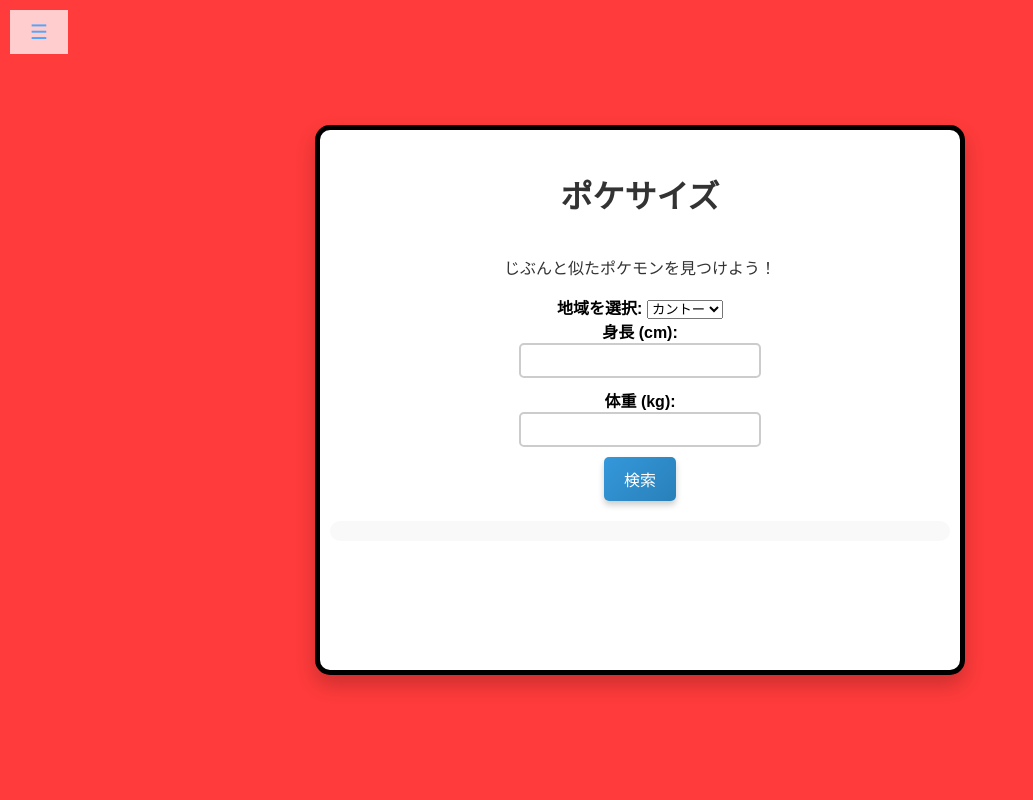
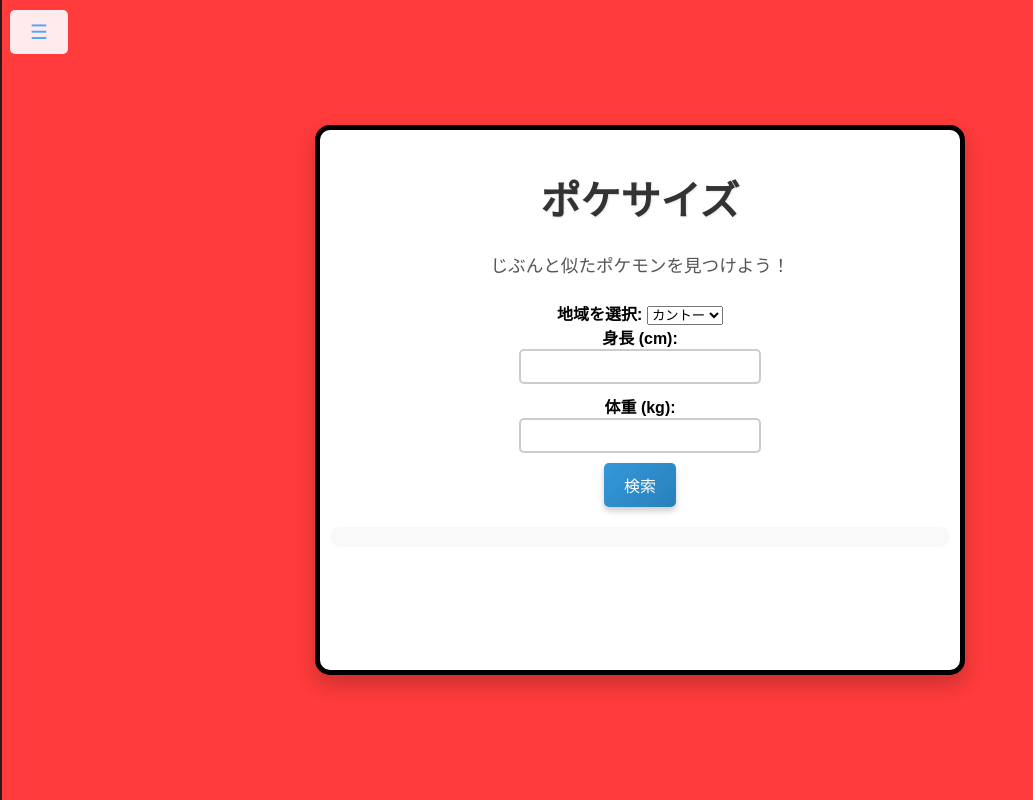
Before and after one commit to eri-kawabata/pokesize, a plain HTML site: page index.html in a window 1280 px wide. Shown: the whole page, without its empty margins (0-1033 px from the left). Drawn offline with Linux system fonts and the light colour scheme.

Commit message:
タイトル変更

```diff
--- a/css/style.css
+++ b/css/style.css
@@ -2,51 +2,37 @@
 .menu-btn {
     font-size: 20px;
     padding: 10px 20px;
-    background-color: #ffffffbe;
+    background-color: rgba(255, 255, 255, 0.9);
     color: rgb(80, 165, 255);
     border: none;
     cursor: pointer;
-    /* マウスを乗せると指の形になる */
     position: fixed;
-    /* ボタンを画面上の決まった位置に固定 */
     top: 10px;
-    /* 画面上から10pxの位置に配置 */
     left: 10px;
-    /* 画面左から10pxの位置に配置 */
     z-index: 1000;
-    /* レイヤーの順番を最前面に */
+    border-radius: 5px;
+    transition: background-color 0.3s ease, color 0.3s ease;
 }
 
-/* メニューボタンのホバー時のスタイル */
 .menu-btn:hover {
-    background-color: #fffefe;
-    /* 背景色をグレーに変更 */
-    color: rgb(255, 155, 155);
-    /* テキスト色は変更せずそのまま */
+    background-color: #ffffff;
+    color: rgb(255, 80, 80);
 }
 
-/* サイドメニューのスタイル */
+/* サイドメニュー */
 .side-menu {
     position: fixed;
-    /* サイドメニューの位置を画面に固定 */
     left: -230px;
-    /* 初期状態で画面の外に隠れるようにする */
     top: 0;
-    /* 上端に配置 */
     width: 230px;
-    /* メニューの幅を230pxに設定 */
     height: 100%;
-    /* 高さを画面全体の高さに設定 */
-    background-color: #333333d0;
+    background-color: rgba(51, 51, 51, 0.8);
     color: white;
     overflow-y: auto;
-    /* メニューが長くなった時にスクロール可能にする */
     transition: left 0.3s ease;
-    /* メニューを表示する際にスライドするアニメーション */
     z-index: 999;
-    /* メニューを他の要素の上に表示 */
     padding-top: 50px;
-    /* メニューの上端に50pxの余白 */
+    border-right: 2px solid rgba(0, 0, 0, 0.5);
 }
 
 /* サイドメニューが表示されるとき */
@@ -127,6 +113,27 @@
     box-shadow: 0 10px 20px rgba(0, 0, 0, 0.2);
     padding: 20px;
     overflow: visible;
+}
+
+h1 {
+    font-size: 2.5em;
+    font-weight: bold;
+    text-align: center;
+    color: #333;
+    margin-bottom: 10px;
+    line-height: 1.2;
+    text-shadow: 1px 1px 2px rgba(0, 0, 0, 0.1);
+}
+
+p {
+    font-size: 1.1em;
+    text-align: center;
+    color: #555;
+    margin-bottom: 20px;
+    line-height: 1.6;
+    max-width: 80%;
+    margin-left: auto;
+    margin-right: auto;
 }
 
 /* フォーム */
--- a/index.html
+++ b/index.html
@@ -4,7 +4,7 @@
 <head>
     <meta charset="UTF-8">
     <meta name="viewport" content="width=device-width, initial-scale=1.0">
-    <title>ポケサイズ</title>
+    <title>PokeSize/ポケサイズ</title>
     <link rel="stylesheet" href="./css/style.css">
 </head>
 
```
